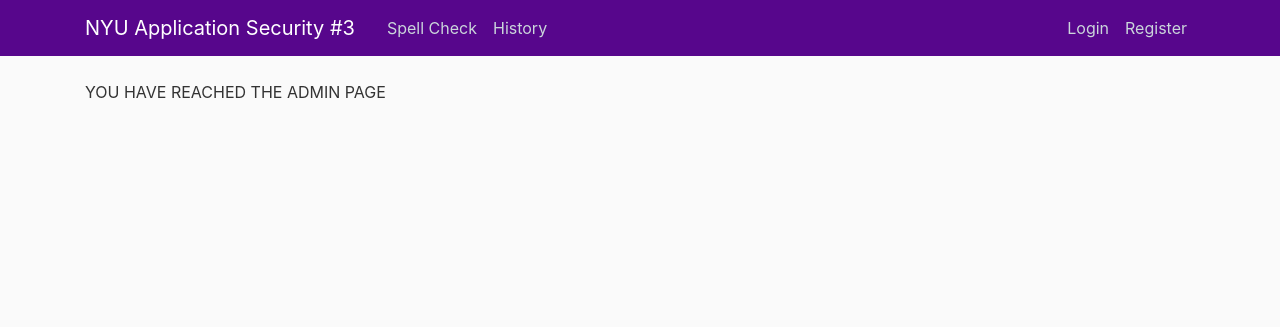
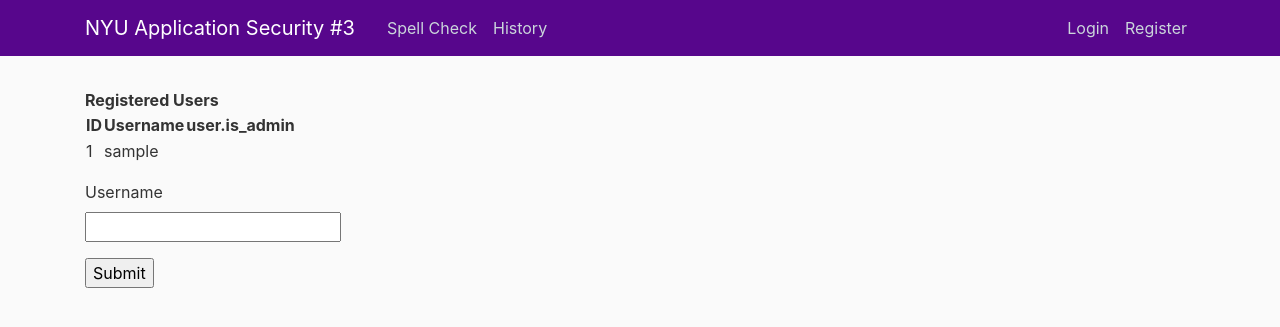
Before and after one commit to thecarbonista/appsec3, a Python web app: template templates/admin.html in a window 1280 px wide. Shown: the top 327 px of the page. Run offline with Jinja, Linux system fonts and the light colour scheme; the template is opened without the code that fills it: most values are stand-ins (such as "Sample title", 1, 10 or a date in 2020); form fields are guessed from the names that the template uses; some libraries are stand-ins or nearby versions.

Commit message:
added admin account and admin history page
Signed-off-by: jmc1367 <jmc1367@nyu.edu>

```diff
--- a/forms.py
+++ b/forms.py
@@ -27,6 +27,6 @@ class PostForm(FlaskForm):
     content = TextAreaField('Enter text to spell check', id='inputtext', validators=[DataRequired()])
     submit = SubmitField('Spell Check')
 
-class Admin(FlaskForm):
-    username = StringField('Username', id='userquery', validators=[DataRequired()])
+class AdminQuery(FlaskForm):
+    username = StringField('Enter Username', id='userquery', validators=[DataRequired()])
     submit = SubmitField('Submit')
--- a/templates/admin.html
+++ b/templates/admin.html
@@ -1,6 +1,30 @@
 {%  extends "layout.html" %}
 {% block content %}
+        <form action="" method="post">
+            {{ form.hidden_tag() }}
+            <div><h3></h3><b>Registered Users</b></div>
+            {% for user in users %}
+             <table>
+              <tr>
+                <th>ID</th>
+                <th>Username</th>
+                  <th>user.is_admin</th>
+              </tr>
+              <tr>
+                <td>{{ user.id }}</td>
+                <td>{{ user.username }}</td>
+                  <td>{{ user.is_admin }}</td>
+              </tr>
+            </table>
+            {% endfor %} <p></p>
+            <p>
+                {{ form.username.label }}<br>
+                {{ form.username(cols=32, rows=4) }}<br>
+                {% for error in form.username.errors %}
+                    <span style="color:red;">[{{ error }}]</span>
+                {% endfor %}
+            </p>
+            <p>{{ form.submit() }}</p>
+        </form>
 
-
-    <h8>YOU HAVE REACHED THE ADMIN PAGE</h8>
 {% endblock content %}
--- a/templates/noauth.html
+++ b/templates/noauth.html
@@ -1,7 +1,7 @@
 {% extends "layout.html" %}
 {% block content %}
  <div>
-            <h8>NOT AUTHORIZED</p>
+            <h8>NOT AUTHORIZED TO VIEW THIS PAGE</p>
 
-        </div>
+ </div>
 {% endblock content %}
```
Also changed, not shown: app.py (+10 -3 lines), site.db.
